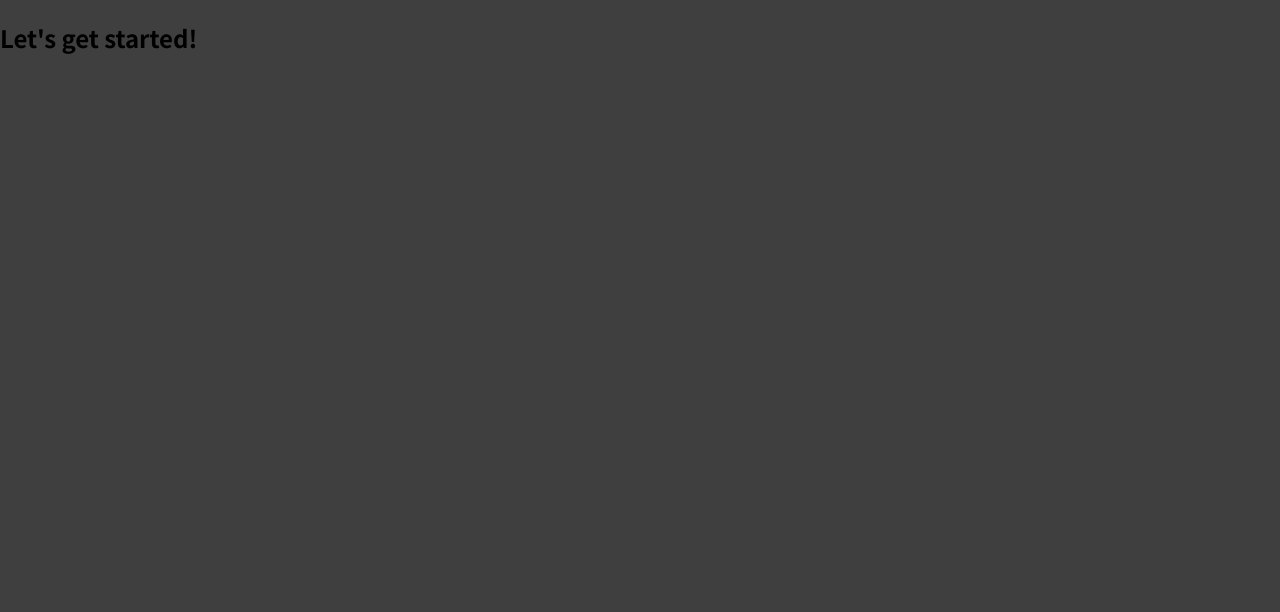
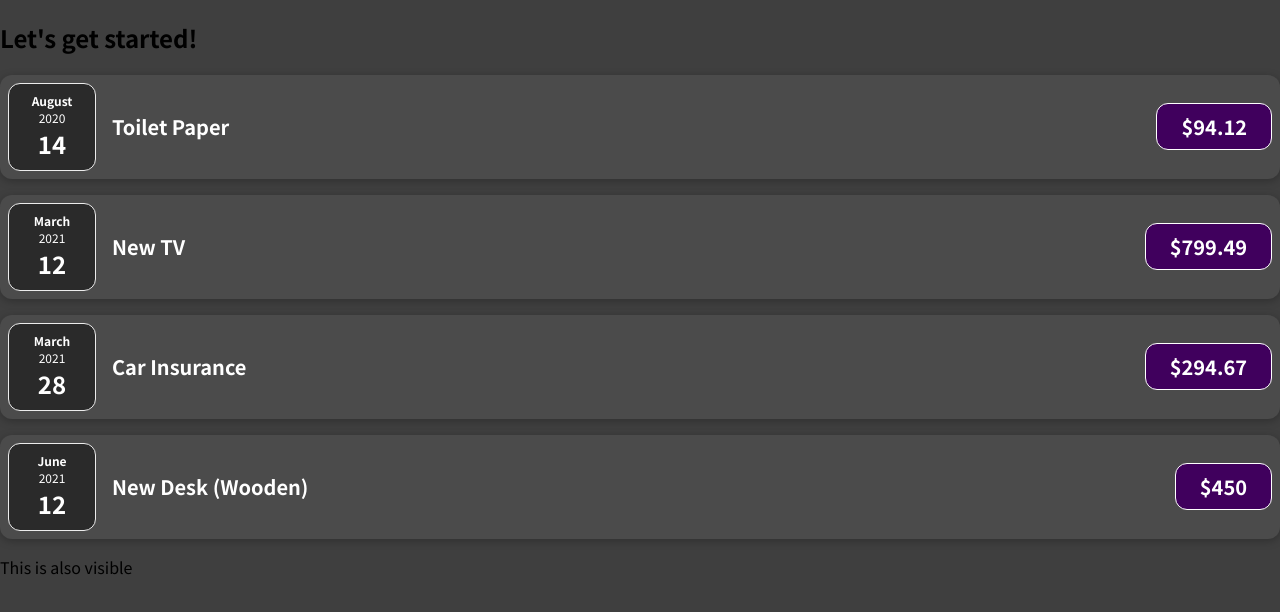
Before and after one commit to ScatteredThunderstorms/React-complete-guide, a JavaScript app: page / in a window 1280 px wide. Shown: the top 612 px of the page. Built offline with nearby package versions, Linux system fonts and the light colour scheme.

Commit message:
new components

```diff
--- a/package.json
+++ b/package.json
@@ -34,5 +34,8 @@
       "last 1 firefox version",
       "last 1 safari version"
     ]
+  },
+  "devDependencies": {
+    "prettier": "2.8.0"
   }
 }
--- a/src/App.js
+++ b/src/App.js
@@ -1,7 +1,51 @@
+import ExpenseItem from "./component/ExpenseItem";
+
 function App() {
+  const expenses = [
+    {
+      id: "e1",
+      title: "Toilet Paper",
+      amount: 94.12,
+      date: new Date(2020, 7, 14),
+    },
+    { id: "e2", title: "New TV", amount: 799.49, date: new Date(2021, 2, 12) },
+    {
+      id: "e3",
+      title: "Car Insurance",
+      amount: 294.67,
+      date: new Date(2021, 2, 28),
+    },
+    {
+      id: "e4",
+      title: "New Desk (Wooden)",
+      amount: 450,
+      date: new Date(2021, 5, 12),
+    },
+  ];
   return (
     <div>
       <h2>Let's get started!</h2>
+      <ExpenseItem
+        title={expenses[0].title}
+        amount={expenses[0].amount}
+        date={expenses[0].date}
+      ></ExpenseItem>
+      <ExpenseItem
+          title={expenses[1].title}
+          amount={expenses[1].amount}
+          date={expenses[1].date}
+      ></ExpenseItem>
+      <ExpenseItem
+          title={expenses[2].title}
+          amount={expenses[2].amount}
+          date={expenses[2].date}
+      ></ExpenseItem>
+      <ExpenseItem
+          title={expenses[3].title}
+          amount={expenses[3].amount}
+          date={expenses[3].date}
+      ></ExpenseItem>
+      <p>This is also visible</p>
     </div>
   );
 }
--- /dev/null
+++ b/src/component/ExpenseDate.css
@@ -0,0 +1,26 @@
+.expense-date {
+    display: flex;
+    flex-direction: column;
+    width: 5.5rem;
+    height: 5.5rem;
+    border: 1px solid #ececec;
+    background-color: #2a2a2a;
+    color: white;
+    border-radius: 12px;
+    align-items: center;
+    justify-content: center;
+}
+
+.expense-date__month {
+    font-size: 0.75rem;
+    font-weight: bold;
+}
+
+.expense-date__year {
+    font-size: 0.75rem;
+}
+
+.expense-date__day {
+    font-size: 1.5rem;
+    font-weight: bold;
+}
--- /dev/null
+++ b/src/component/ExpenseDate.js
@@ -0,0 +1,18 @@
+import './ExpenseDate.css'
+
+function ExpenseDate(props){
+    const month = props.date.toLocaleString('en-US', {month: 'long'});
+    const day = props.date.toLocaleString('en-US', {day: '2-digit'});
+    const year = props.date.getFullYear();
+
+    return(
+        <div className="expense-date">
+            <div className="expense-date__month">{month}</div>
+            <div className="expense-date__year">{year}</div>
+            <div className="expense-date__day">{day}</div>
+        </div>
+    );
+
+}
+
+export default ExpenseDate;
--- /dev/null
+++ b/src/component/ExpenseItem.css
@@ -0,0 +1,56 @@
+.expense-item {
+    display: flex;
+    justify-content: space-between;
+    align-items: center;
+    box-shadow: 0 2px 8px rgba(0, 0, 0, 0.25);
+    padding: 0.5rem;
+    margin: 1rem 0;
+    border-radius: 12px;
+    background-color: #4b4b4b;
+}
+
+.expense-item__description {
+    display: flex;
+    flex-direction: column;
+    gap: 1rem;
+    align-items: flex-end;
+    flex-flow: column-reverse;
+    justify-content: flex-start;
+    flex: 1;
+}
+
+.expense-item h2 {
+    color: #3a3a3a;
+    font-size: 1rem;
+    flex: 1;
+    margin: 0 1rem;
+    color: white;
+}
+
+.expense-item__price {
+    font-size: 1rem;
+    font-weight: bold;
+    color: white;
+    background-color: #40005d;
+    border: 1px solid white;
+    padding: 0.5rem;
+    border-radius: 12px;
+}
+
+@media (min-width: 580px) {
+    .expense-item__description {
+        flex-direction: row;
+        align-items: center;
+        justify-content: flex-start;
+        flex: 1;
+    }
+
+    .expense-item__description h2 {
+        font-size: 1.25rem;
+    }
+
+    .expense-item__price {
+        font-size: 1.25rem;
+        padding: 0.5rem 1.5rem;
+    }
+}
--- /dev/null
+++ b/src/component/ExpenseItem.js
@@ -0,0 +1,17 @@
+import "./ExpenseItem.css";
+import "./ExpenseDate";
+import ExpenseDate from "./ExpenseDate";
+
+function ExpenseItem(props) {
+  return (
+    <div className="expense-item">
+      <ExpenseDate date={props.date}/>
+      <div className="expense-item__description">
+        <h2>{props.title}</h2>
+        <div className="expense-item__price">${props.amount}</div>
+      </div>
+    </div>
+  );
+}
+
+export default ExpenseItem;
```
Also changed, not shown: 1 other file (tests, documents, lock files or other folders).
